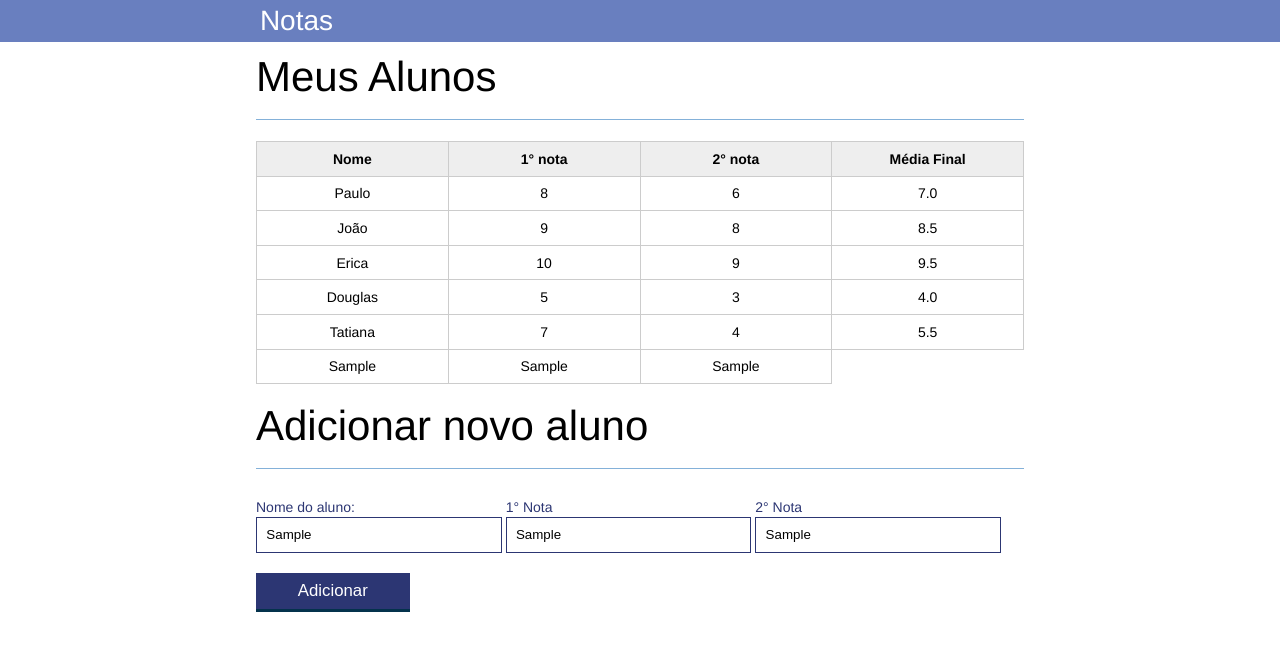
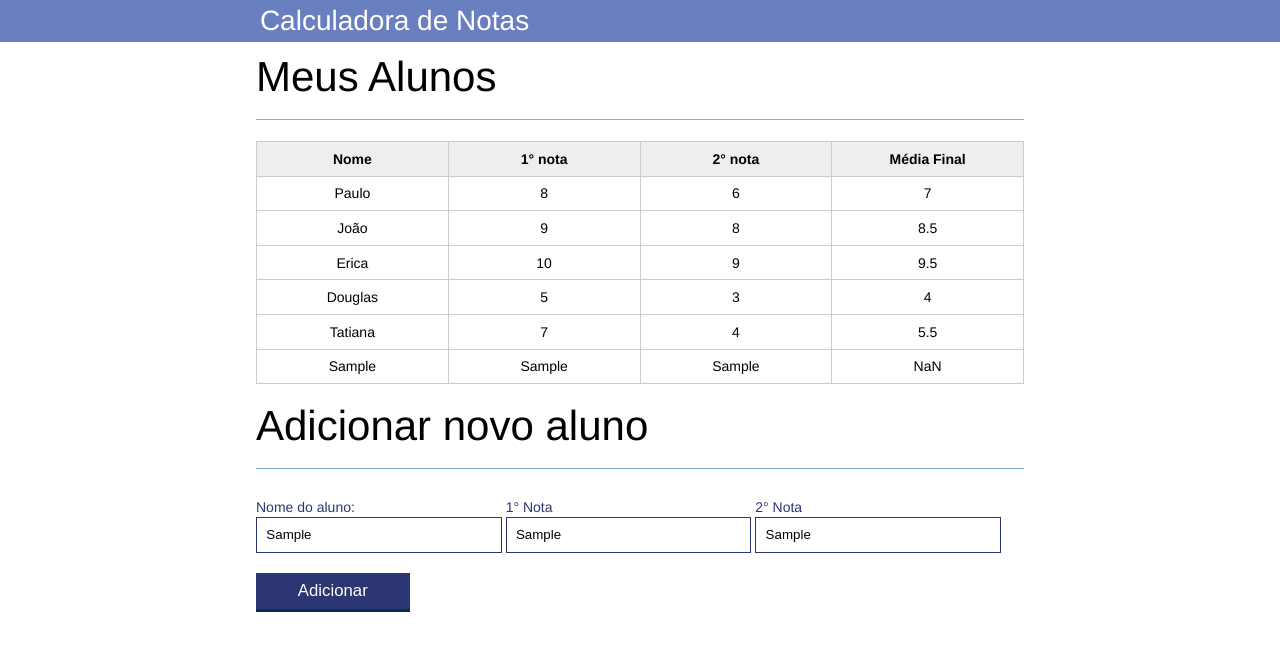
Before and after one commit to matheusoaresilva/Calculadora-notas, a plain HTML site: page index.html in a window 1280 px wide. Both pictures are taken after typing "Sample", "Sample", "Sample" into the empty fields and a click on the button "Adicionar". Drawn offline with Linux system fonts and the light colour scheme.

Commit message:
Adicionando alunos

```diff
--- a/index.html
+++ b/index.html
@@ -13,7 +13,7 @@
 
 	<header>
 		<div class="container">
-			<h1>Notas</h1>
+			<h1>Calculadora de Notas</h1>
 		</div>
 	</header>
 	<main>
@@ -76,18 +76,19 @@
 				<input id="nome" name="nome" type="text" placeholder="digite o nome do aluno" class="campo">
 			</div>
 			<div class="grupo">
-				<label for="nota1">1° Nota</label>
-				<input id="nota1" name="nota1" type="text" placeholder="digite a primeira nota do aluno" class="campo campo-medio">
+				<label for="nota-primeira">1° Nota</label>
+				<input id="notaPrimeira" name="notaPrimeira" type="text" placeholder="digite a primeira nota do aluno" class="campo campo-medio">
 			</div>
 			<div class="grupo">
-				<label for="nota2">2° Nota</label>
-				<input id="nota2" name="nota2" type="text" placeholder="digite a segunda nota do aluno"
+				<label for="notaSegunda">2° Nota</label>
+				<input id="nota" name="notaSegunda" type="text" placeholder="digite a segunda nota do aluno"
 					class="campo campo-medio">
 			</div>
 			<button id="adicionar-aluno" class="botao bto-principal">Adicionar</button>
 		</form>
 	</section>
-	<script src="js/script.js"></script>
+	<script src="js/calculadora.js"></script>
+	<script src="js/form.js"></script>
 </body>
 
 </html>
--- /dev/null
+++ b/js/calculadora.js
@@ -0,0 +1,46 @@
+let alunos = document.querySelectorAll(".aluno");
+
+
+for(let i = 0; i < alunos.length; i++){
+
+  let aluno = alunos[i];
+
+  let tdNota1 = aluno.querySelector(".info-nota1");
+  let nota1 = parseInt(tdNota1.textContent);
+
+  let tdNota2 = aluno.querySelector(".info-nota2");
+  let nota2 = parseInt(tdNota2.textContent);
+
+  let tdMF = aluno.querySelector(".info-media-final");
+
+  let notaValida = true;
+
+  if (nota1 < 0 || nota1 > 10) {
+    console.log("nota inválida!")
+    notaValida = false;
+    tdMF.textContent = "Nota inválida!"
+    aluno.classList.add("aluno-invalido");
+  }
+
+  if (nota2 < 0 || nota2 > 10) {
+    console.log("nota inválida!")
+    notaValida = false;
+    tdMF.textContent = "Nota inválida!"
+    aluno.classList.add("aluno-invalido");
+  }
+
+  if (notaValida) {
+    let MF = (nota1 + nota2) / 2;
+    tdMF.textContent = MF;
+  }
+}
+
+
+function calcula(nota1, nota2) {
+  let MF = 0;
+
+  MF = (parseFloat(nota1) + parseFloat(nota2)) / 2;
+
+  return MF;
+
+}
--- /dev/null
+++ b/js/form.js
@@ -0,0 +1,33 @@
+let buttonAdicionar = document.querySelector("#adicionar-aluno");
+
+buttonAdicionar.addEventListener("click", function(event) {
+  event.preventDefault();
+
+  let form = document.querySelector("#form-adiciona");
+
+  let nome = form.nome.value;
+  let nota1 = form.notaPrimeira.value;
+  let nota2 = form.notaSegunda.value;
+
+
+  let alunoTr = document.createElement("tr");
+
+
+  let nomeTd = document.createElement("td");
+  let nota1Td = document.createElement("td");
+  let nota2Td = document.createElement("td");
+  let mfTd = document.createElement("td");
+
+  nomeTd.textContent = nome;
+  nota1Td.textContent = nota1;
+  nota2Td.textContent = nota2;
+  mfTd.textContent = calcula(nota1, nota2);
+
+  alunoTr.appendChild(nomeTd);
+  alunoTr.appendChild(nota1Td);
+  alunoTr.appendChild(nota2Td);
+  alunoTr.appendChild(mfTd);
+
+  let tabela = document.querySelector("#tabela-alunos");
+  tabela.appendChild(alunoTr);
+});
--- a/js/script.js
+++ /dev/null
@@ -1,69 +0,0 @@
-let alunos = document.querySelectorAll(".aluno");
-
-
-for(let i = 0; i < alunos.length; i++){
-
-  let aluno = alunos[i];
-
-  let tdNota1 = aluno.querySelector(".info-nota1");
-  let nota1 = parseInt(tdNota1.textContent);
-
-  let tdNota2 = aluno.querySelector(".info-nota2");
-  let nota2 = parseInt(tdNota2.textContent);
-
-  let tdMF = aluno.querySelector(".info-media-final");
-
-  let notaValida = true;
-
-  if (nota1 < 0 || nota1 > 10) {
-    console.log("nota inválida!")
-    notaValida = false;
-    tdMF.textContent = "Nota inválida!"
-    aluno.classList.add("aluno-invalido");
-  }
-
-  if (nota2 < 0 || nota2 > 10) {
-    console.log("nota inválida!")
-    notaValida = false;
-    tdMF.textContent = "Nota inválida!"
-    aluno.classList.add("aluno-invalido");
-  }
-
-  if (notaValida) {
-    let MF = (nota1 + nota2) / 2;
-
-    tdMF.textContent = MF.toFixed(1);
-  }
-}
-
-let buttonAdicionar = document.querySelector("#adicionar-aluno");
-
-buttonAdicionar.addEventListener("click", function(event) {
-  event.preventDefault();
-
-  let form = document.querySelector("#form-adiciona");
-
-  let nome = form.nome.value;
-  let primeiraNota = form.nota1.value;
-  let segundaNota = form.nota2.value;
-
-
-  let alunoTr = document.createElement("tr");
-
-
-  let nomeTd = document.createElement("td");
-  let nota1Td = document.createElement("td");
-  let nota2Td = document.createElement("td");
-  let mfTd = document.createElement("td");
-
-  nomeTd.textContent = nome;
-  nota1Td.textContent = primeiraNota;
-  nota2Td.textContent = segundaNota;
-
-  alunoTr.appendChild(nomeTd);
-  alunoTr.appendChild(nota1Td);
-  alunoTr.appendChild(nota2Td);
-
-  let tabela = document.querySelector("#tabela-alunos");
-  tabela.appendChild(alunoTr);
-});
```
